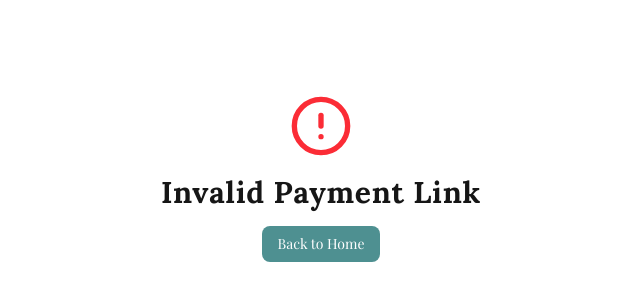
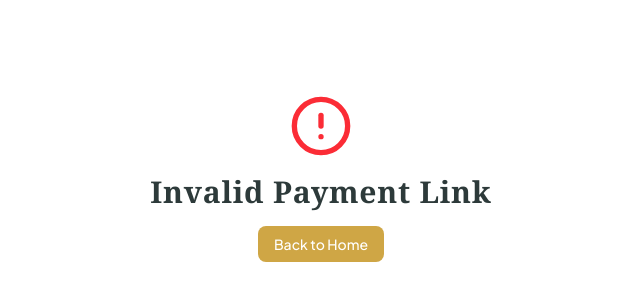
Before and after one commit to DCrescimone1/rbt_website_marzamemi, a Next.js app: page /payment in a window 1280 px wide. Shown: the part 222-522 px from the top of the page, without its empty margins (319-959 px from the left). Built offline with nearby package versions, Linux system fonts and the light colour scheme; no server answers.

Commit message:
update font and colors

```diff
--- a/app/globals.css
+++ b/app/globals.css
@@ -4,91 +4,93 @@
 @custom-variant dark (&:is(.dark *));
 
 :root {
-  /* Luxury coastal color palette with Acquamarina teal */
-  --background: oklch(1 0 0);
-  --foreground: oklch(0.2 0 0);
-  --card: oklch(1 0 0);
-  --card-foreground: oklch(0.2 0 0);
-  --popover: oklch(1 0 0);
-  --popover-foreground: oklch(0.2 0 0);
+  /* Marzamemi coastal palette - from logo */
+  --background: #E8E4D9;
+  --foreground: #2D3A3A;
+  --card: #E8E4D9;
+  --card-foreground: #2D3A3A;
+  --popover: #E8E4D9;
+  --popover-foreground: #2D3A3A;
 
-  /* Acquamarina teal as primary */
-  --primary: #4e9091;
-  --primary-foreground: oklch(1 0 0);
+  /* Golden sun as primary */
+  --primary: #CFA645;
+  --primary-foreground: #FFFFFF;
 
-  /* Warm secondary accent */
-  --secondary: oklch(0.88 0.12 50);
-  --secondary-foreground: oklch(0.25 0.05 250);
+  /* Dark teal as secondary */
+  --secondary: #3D7A7A;
+  --secondary-foreground: #FFFFFF;
 
-  /* Soft muted tones */
-  --muted: oklch(0.9 0.02 0);
-  --muted-foreground: oklch(0.5 0.02 0);
+  /* Sand muted tones */
+  --muted: #D4C9A8;
+  --muted-foreground: #5D6A6A;
 
-  /* Accent for interactive elements */
-  --accent: #4e9091;
-  --accent-foreground: oklch(1 0 0);
+  /* Light teal accent */
+  --accent: #A8D1CC;
+  --accent-foreground: #2D3A3A;
 
-  --destructive: oklch(0.577 0.245 27.325);
-  --destructive-foreground: oklch(0.577 0.245 27.325);
-  --border: oklch(0.94 0.01 0);
-  --input: oklch(0.97 0.01 0);
-  --ring: #4e9091;
+  --destructive: #B54545;
+  --destructive-foreground: #FFFFFF;
+  --border: #C5BFA8;
+  --input: #F0EBE0;
+  --ring: #CFA645;
 
-  --chart-1: #4e9091;
-  --chart-2: oklch(0.6 0.118 184.704);
-  --chart-3: oklch(0.398 0.07 227.392);
-  --chart-4: oklch(0.828 0.189 84.429);
-  --chart-5: oklch(0.769 0.188 70.08);
+  --chart-1: #CFA645;
+  --chart-2: #3D7A7A;
+  --chart-3: #A8D1CC;
+  --chart-4: #D4C9A8;
+  --chart-5: #5D6A6A;
 
   --radius: 0.625rem;
-  --sidebar: oklch(0.985 0 0);
-  --sidebar-foreground: oklch(0.145 0 0);
-  --sidebar-primary: oklch(0.205 0 0);
-  --sidebar-primary-foreground: oklch(0.985 0 0);
-  --sidebar-accent: oklch(0.97 0 0);
-  --sidebar-accent-foreground: oklch(0.205 0 0);
-  --sidebar-border: oklch(0.922 0 0);
-  --sidebar-ring: oklch(0.708 0 0);
+  --sidebar: #E8E4D9;
+  --sidebar-foreground: #2D3A3A;
+  --sidebar-primary: #CFA645;
+  --sidebar-primary-foreground: #FFFFFF;
+  --sidebar-accent: #D4C9A8;
+  --sidebar-accent-foreground: #2D3A3A;
+  --sidebar-border: #C5BFA8;
+  --sidebar-ring: #CFA645;
 }
 
 .dark {
-  --background: oklch(0.15 0.02 0);
-  --foreground: oklch(0.95 0.01 0);
-  --card: oklch(0.2 0.02 0);
-  --card-foreground: oklch(0.95 0.01 0);
-  --popover: oklch(0.2 0.02 0);
-  --popover-foreground: oklch(0.95 0.01 0);
-  --primary: #6ba89f;
-  --primary-foreground: oklch(0.15 0.02 0);
-  --secondary: oklch(0.4 0.08 250);
-  --secondary-foreground: oklch(0.95 0.01 0);
-  --muted: oklch(0.35 0.02 0);
-  --muted-foreground: oklch(0.6 0.02 0);
-  --accent: #6ba89f;
-  --accent-foreground: oklch(0.15 0.02 0);
-  --destructive: oklch(0.396 0.141 25.723);
-  --destructive-foreground: oklch(0.637 0.237 25.331);
-  --border: oklch(0.3 0.02 0);
-  --input: oklch(0.25 0.02 0);
-  --ring: #6ba89f;
-  --chart-1: #6ba89f;
-  --chart-2: oklch(0.696 0.17 162.48);
-  --chart-3: oklch(0.769 0.188 70.08);
-  --chart-4: oklch(0.627 0.265 303.9);
-  --chart-5: oklch(0.645 0.246 16.439);
-  --sidebar: oklch(0.205 0 0);
-  --sidebar-foreground: oklch(0.985 0 0);
-  --sidebar-primary: oklch(0.488 0.243 264.376);
-  --sidebar-primary-foreground: oklch(0.985 0 0);
-  --sidebar-accent: oklch(0.269 0 0);
-  --sidebar-accent-foreground: oklch(0.985 0 0);
-  --sidebar-border: oklch(0.269 0 0);
-  --sidebar-ring: oklch(0.439 0 0);
+  /* Marzamemi dark mode - inverted coastal palette */
+  --background: #1E2828;
+  --foreground: #E8E4D9;
+  --card: #2A3636;
+  --card-foreground: #E8E4D9;
+  --popover: #2A3636;
+  --popover-foreground: #E8E4D9;
+  --primary: #E0BC5E;
+  --primary-foreground: #1E2828;
+  --secondary: #5A9E9E;
+  --secondary-foreground: #FFFFFF;
+  --muted: #3A4545;
+  --muted-foreground: #A8B5B5;
+  --accent: #6BA89F;
+  --accent-foreground: #1E2828;
+  --destructive: #D45555;
+  --destructive-foreground: #FFFFFF;
+  --border: #3A4545;
+  --input: #2A3636;
+  --ring: #E0BC5E;
+  --chart-1: #E0BC5E;
+  --chart-2: #5A9E9E;
+  --chart-3: #6BA89F;
+  --chart-4: #A8B5B5;
+  --chart-5: #D4C9A8;
+  --sidebar: #1E2828;
+  --sidebar-foreground: #E8E4D9;
+  --sidebar-primary: #E0BC5E;
+  --sidebar-primary-foreground: #1E2828;
+  --sidebar-accent: #3A4545;
+  --sidebar-accent-foreground: #E8E4D9;
+  --sidebar-border: #3A4545;
+  --sidebar-ring: #E0BC5E;
 }
 
 @theme inline {
-  --font-sans: "Playfair Display", serif;
-  --font-serif: "Lora", serif;
+  --font-sans: "Plus Jakarta Sans", sans-serif;
+  --font-heading: "Bricolage Grotesque", sans-serif;
+  --font-body: "Plus Jakarta Sans", sans-serif;
   --font-mono: "Geist Mono", "Geist Mono Fallback";
   --color-background: var(--background);
   --color-foreground: var(--foreground);
@@ -141,13 +143,13 @@
   }
 
   h1 {
-    @apply font-serif text-4xl md:text-5xl lg:text-6xl font-bold tracking-wide;
+    @apply font-[family-name:var(--font-heading)] text-4xl md:text-5xl lg:text-6xl font-bold tracking-wide;
   }
   h2 {
-    @apply font-serif text-3xl md:text-4xl font-bold tracking-wide;
+    @apply font-[family-name:var(--font-heading)] text-3xl md:text-4xl font-bold tracking-wide;
   }
   h3 {
-    @apply font-serif text-2xl md:text-3xl font-semibold;
+    @apply font-[family-name:var(--font-heading)] text-2xl md:text-3xl font-semibold;
   }
 
   section {
--- a/app/layout.tsx
+++ b/app/layout.tsx
@@ -1,19 +1,19 @@
 import type React from "react"
 import type { Metadata, Viewport } from "next"
-import { Playfair_Display, Lora } from "next/font/google"
+import { Bricolage_Grotesque, Plus_Jakarta_Sans } from "next/font/google"
 import "./globals.css"
 import { LanguageProvider } from "@/lib/contexts"
 import { DynamicMetadata } from "@/components/dynamic-metadata"
 
-const playfairDisplay = Playfair_Display({
+const bricolageGrotesque = Bricolage_Grotesque({
   subsets: ["latin"],
-  variable: "--font-serif",
-  weight: ["400", "700", "900"],
+  variable: "--font-heading",
+  weight: ["400", "500", "600", "700", "800"],
 })
 
-const lora = Lora({
+const plusJakartaSans = Plus_Jakarta_Sans({
   subsets: ["latin"],
-  variable: "--font-serif",
+  variable: "--font-body",
   weight: ["400", "500", "600", "700"],
 })
 
@@ -136,7 +136,7 @@ export default function RootLayout({
         />
       </head>
       <body
-        className={`${playfairDisplay.variable} ${lora.variable} font-sans antialiased bg-background text-foreground overflow-x-hidden`}
+        className={`${bricolageGrotesque.variable} ${plusJakartaSans.variable} font-sans antialiased bg-background text-foreground overflow-x-hidden`}
       >
         <LanguageProvider>
           <DynamicMetadata />
--- a/app/page.tsx
+++ b/app/page.tsx
@@ -34,21 +34,21 @@ export default function Home() {
         <HeroSection />
       </div>
 
-      <section id="property">
+      <div id="property">
         <PropertyDescriptionSection />
-      </section>
+      </div>
 
-      <section id="gallery">
+      <div id="gallery">
         <GallerySection />
-      </section>
+      </div>
 
-      <section id="booking">
+      <div id="booking">
         <BookingSection />
-      </section>
+      </div>
 
-      <section id="location">
+      <div id="location">
         <LocationSection />
-      </section>
+      </div>
 
       <WaveSeparator />
 
--- a/components/sections/booking-section.tsx
+++ b/components/sections/booking-section.tsx
@@ -222,7 +222,7 @@ export default function BookingSection() {
   }
 
   return (
-    <section className="bg-gradient-to-b from-white to-muted/20">
+    <section className="bg-white">
       <div className="max-w-7xl mx-auto px-4 sm:px-6 lg:px-8">
         {/* Section Header */}
         <div className="text-center mb-12 md:mb-16">
```
Also changed, not shown: .kiro/specs/gsap-hero-animation/design.md (added), .kiro/specs/gsap-hero-animation/requirements.md (added).
